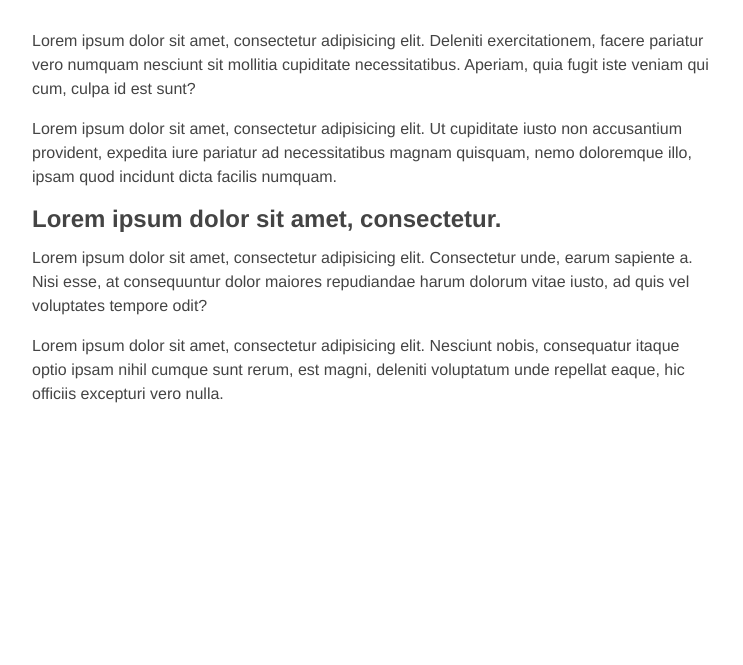
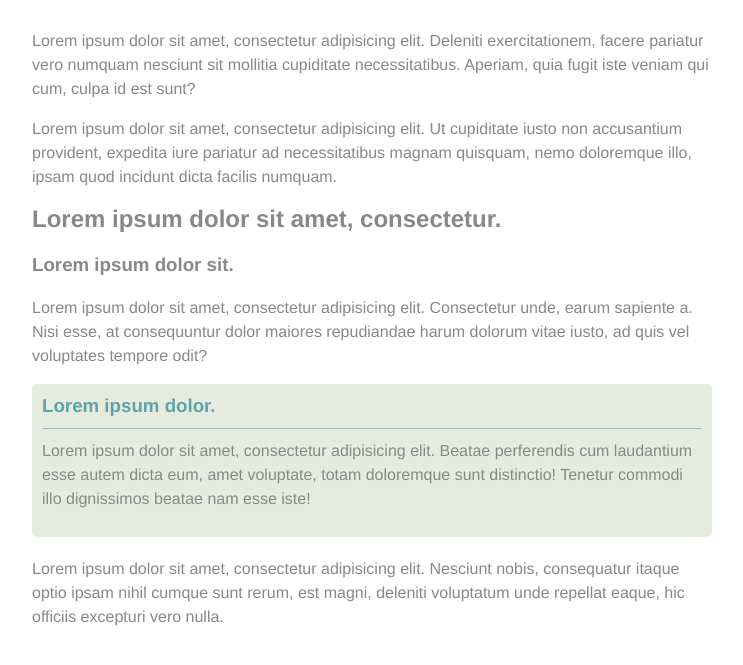
Before and after one commit to yoelfme/SASS-Styde, a plain HTML site: page index.html in a window 1280 px wide. Shown: the part 73-738 px from the top of the page, without its empty margins (268-1011 px from the left). Drawn offline with nearby package versions, Linux system fonts and the light colour scheme; files that its build step writes are made by us from their sources.

Commit message:
[add] style for div .box

```diff
--- a/index.html
+++ b/index.html
@@ -17,8 +17,18 @@
         <p>Lorem ipsum dolor sit amet, consectetur adipisicing elit. Ut cupiditate iusto non accusantium provident, expedita iure pariatur ad necessitatibus magnam quisquam, nemo doloremque illo, ipsam quod incidunt dicta facilis numquam.</p>
 
         <h2>Lorem ipsum dolor sit amet, consectetur.</h2>
+        <h3>Lorem ipsum dolor sit.</h3>
 
         <p>Lorem ipsum dolor sit amet, consectetur adipisicing elit. Consectetur unde, earum sapiente a. Nisi esse, at consequuntur dolor maiores repudiandae harum dolorum vitae iusto, ad quis vel voluptates tempore odit?</p>
+
+        <div class="box">
+            <div class="head">
+                <h3>Lorem ipsum dolor.</h3>
+            </div>
+            <div class="cont">
+                <p>Lorem ipsum dolor sit amet, consectetur adipisicing elit. Beatae perferendis cum laudantium esse autem dicta eum, amet voluptate, totam doloremque sunt distinctio! Tenetur commodi illo dignissimos beatae nam esse iste!</p>
+            </div>
+        </div>
 
         <p>Lorem ipsum dolor sit amet, consectetur adipisicing elit. Nesciunt nobis, consequatur itaque optio ipsam nihil cumque sunt rerum, est magni, deleniti voluptatum unde repellat eaque, hic officiis excepturi vero nulla.</p>
     </div>
--- a/scss/_layout.scss
+++ b/scss/_layout.scss
@@ -2,4 +2,26 @@
     margin: 0 auto;
     max-width: 680px;
     padding: 0 20px;
+    color: $title;
 }
+
+.box {
+    padding: 10px;
+    background-color: #e6ebe0;
+    border-radius: 5px;
+    margin-bottom: 20px;
+}
+
+.box .head {
+    border-bottom: 1px solid #9bc1bc;
+    padding-bottom: 10px;
+}
+
+.box .head h3 {
+    margin: 0;
+    color: #5ca4a9;
+}
+
+.box .cont {
+    padding-top: 10px;
+}
--- a/scss/_variables.scss
+++ b/scss/_variables.scss
@@ -1,2 +1,4 @@
+$text: #444;
+$font-family: 'Helvetica', sans-serif;
 $title: #888;
 $title-font-family: 'Georgia', serif;
--- a/scss/style.scss
+++ b/scss/style.scss
@@ -1,6 +1,3 @@
-$text: #444;
-$font-family: 'Helvetica', sans-serif;
-
 @import 'variables';
 @import 'layout';
 
```
